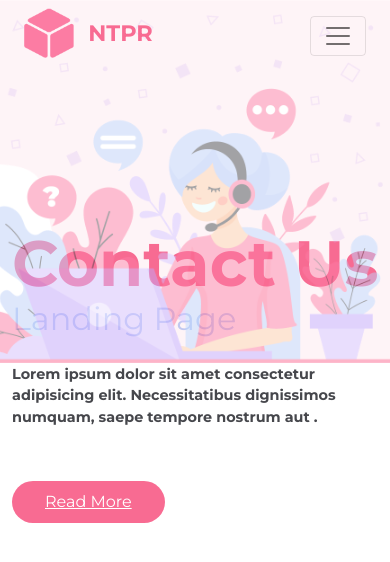
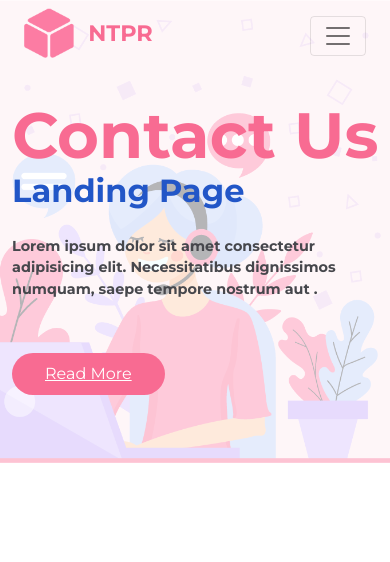
Before and after one commit to antanpati/landingpage.github.io, a plain HTML site: page index.html in a window 390 px wide. Drawn offline with nearby package versions, Linux system fonts and the light colour scheme; a web font is replaced by a local one.

Commit message:
Thanks giar bantu solve hover button

```diff
--- a/index.html
+++ b/index.html
@@ -48,13 +48,14 @@
       </div>
     </nav>
     <!-- Akhir navbar -->
+
     <div class="container">
       <div class="row custom-section">
         <div class="col col-12 col-lg-4">
           <h2>Contact Us</h2>
           <h3>Landing Page</h3>
           <p>Lorem ipsum dolor sit amet consectetur adipisicing elit. Necessitatibus dignissimos numquam, saepe tempore nostrum aut .</p>
-          <a href="#">Read More</a>
+          <a class="hover" href="#">Read More</a>
         </div>
       </div>
     </div>
--- a/scss/main.scss
+++ b/scss/main.scss
@@ -20,18 +20,23 @@ $textColor: #46474c;
 // style
 body {
   font-family: "Montserrat", sans-serif;
+
   &::before {
     content: "";
     background-image: url(../img/Asset-1@2x.png);
     background-position: top right;
     background-repeat: no-repeat;
-    background-size: 55vmax;
-    opacity: 0.5;
+    background-size: 70vmax;
+    opacity: 0.9;
     position: absolute;
     top: 0;
     bottom: 0;
     left: 0;
     right: 0;
+    z-index: -1;
+    @media screen and (max-width: 992px) {
+      opacity: 0.4;
+    }
   }
 }
 
@@ -78,7 +83,7 @@ body {
 
 // custom section
 .custom-section {
-  margin-top: 10em;
+  margin-top: -1em;
 
   h2 {
     font-weight: 700;
@@ -89,10 +94,9 @@ body {
   }
 
   h3 {
-    font-weight: 400;
-    color: $secondaryColor;
+    font-weight: 700;
     font-size: 2rem;
-    color: $secondaryColor;
+    color: #2256c7;
     white-space: nowrap;
     line-height: 1;
   }
@@ -107,6 +111,7 @@ body {
   a {
     margin-top: 2.3em;
     @include tombol;
+    border: 1px solid transparent;
     transition: 0.5s ease;
 
     &:hover {
@@ -115,4 +120,15 @@ body {
       background-color: transparent;
     }
   }
+
+  &::after {
+    @media screen and (max-width: 992px) {
+      text-align: center;
+      h2,
+      h3,
+      p {
+        text-shadow: 1px 1px 1px rgba($textColor, 0.4);
+      }
+    }
+  }
 }
```
Also changed, not shown: scss/main.css, 1 other file.
